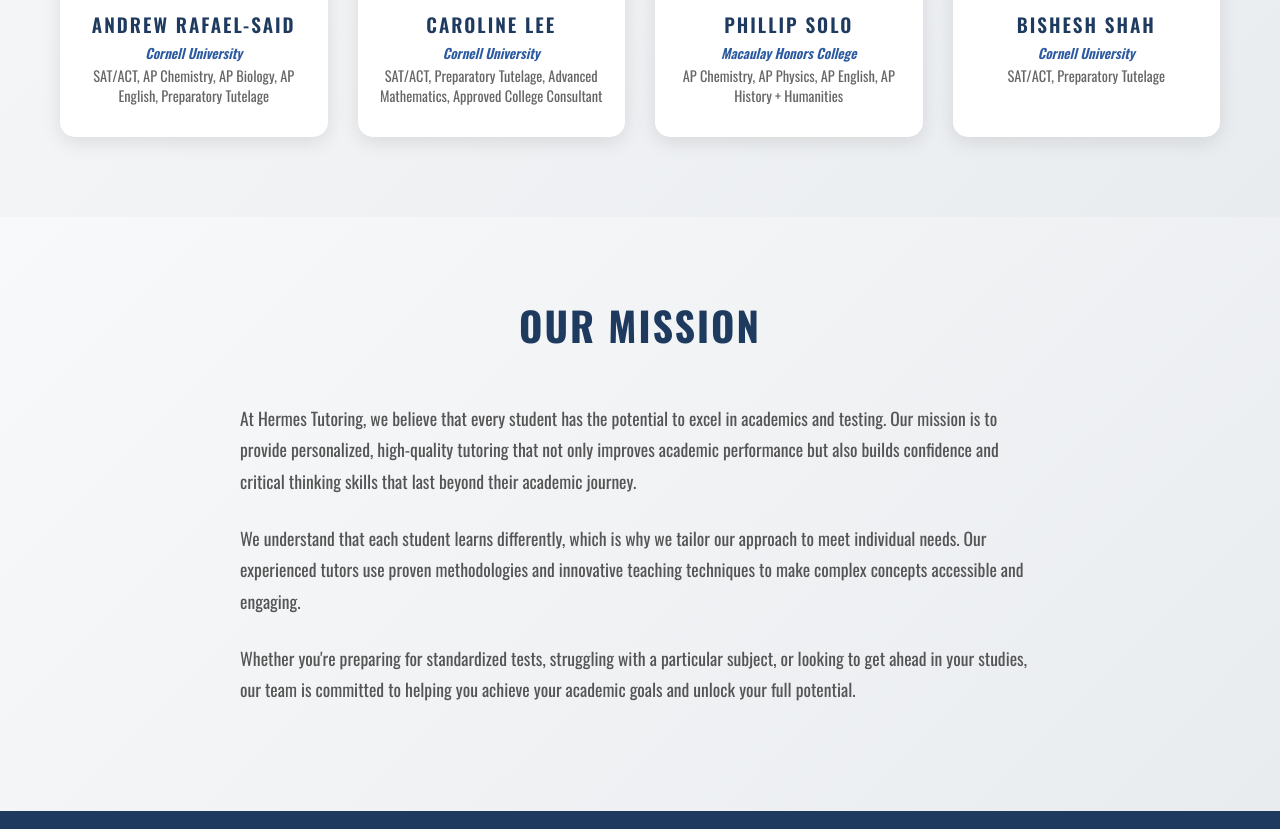
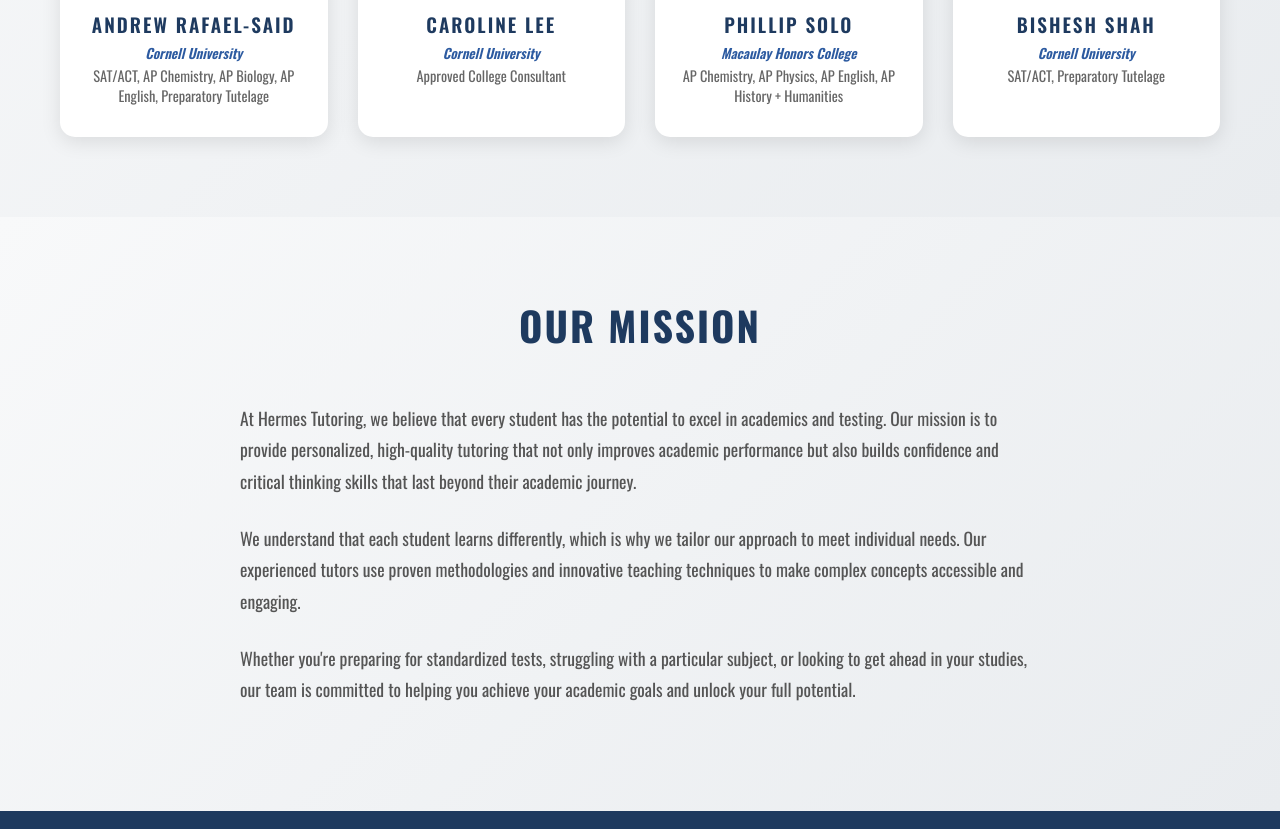
Before and after one commit to bnudelman4/hermes-tutoring, a website: page about.html in a window 1280 px wide. Shown: the part 1860-2689 px from the top of the page. Drawn offline with nearby package versions, Linux system fonts and the light colour scheme.

Commit message:
updated tutor bio

```diff
--- a/about.html
+++ b/about.html
@@ -144,7 +144,7 @@
                     </div>
                     <h4>Caroline Lee</h4>
                     <p class="tutor-university">Cornell University</p>
-                    <p class="tutor-specialty">SAT/ACT, Preparatory Tutelage, Advanced Mathematics, Approved College Consultant</p>
+                    <p class="tutor-specialty">Approved College Consultant</p>
                 </div>
 
                 <div class="tutor-card-small">
```
